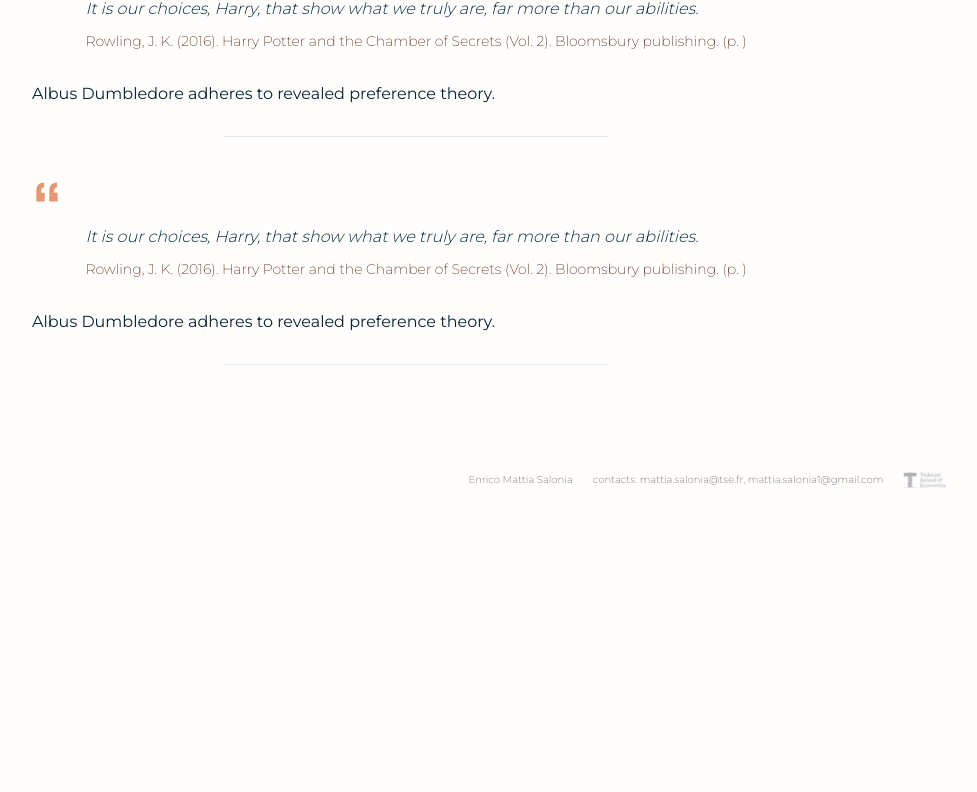
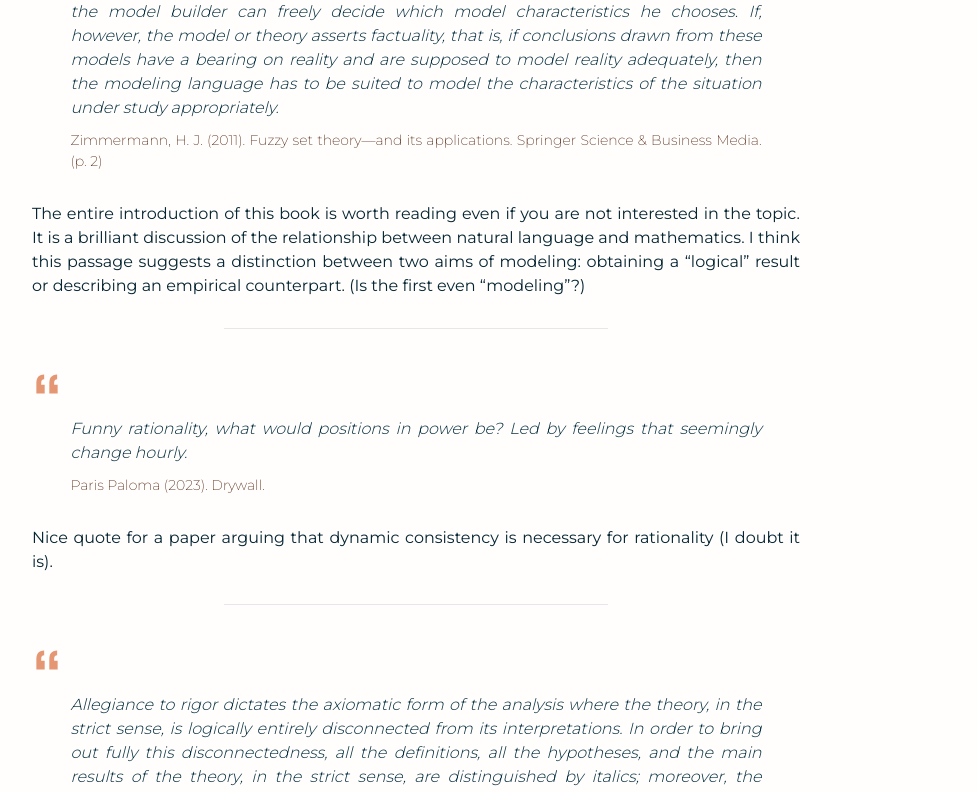
Before and after one commit to lollo-santucci/enrico-mattia-salonia, a Next.js app: page /quotes in a window 1280 px wide. Shown: the part 300-1092 px from the top of the page, without its empty margins (224-1201 px from the left). Before the commit the page ends 800 px from the top, so only its background shows below. Built offline with nearby package versions, Linux system fonts and the light colour scheme.

Commit message:
update page content

```diff
--- a/src/app/page.tsx
+++ b/src/app/page.tsx
@@ -19,9 +19,9 @@
       <p>
         I am a behavioral economist interested in theory and <br/> experiments.
         <br/><br/>
-        I am a fourth-year PhD student in Economics <br/> at <Link href="" text="Toulouse School of Economics"/>.
+        I am a fourth-year PhD student in Economics <br/> at <Link href="https://www.tse-fr.eu/" text="Toulouse School of Economics"/>.
         <br/><br/>
-        I was also a 2023 Fellow at the <br/><Link href="" text="Global Priorities Institute"/>.
+        I was also a 2023 Fellow at the <br/><Link href="https://globalprioritiesinstitute.org/" text="Global Priorities Institute"/>.
         <br/><br/>
         My CV is <Link href="" text="here"/>.
         <br/><br/>
--- a/src/app/quotes/page.tsx
+++ b/src/app/quotes/page.tsx
@@ -8,15 +8,30 @@
         <PageSection>
           <TextSimple content="I sometimes find nice quotes on random topics from books, songs or other media. I collect these here, in no particular order, with or without commentary. Reach out if you want to discuss any of them!" />
           <QuoteSection
-          quote="It is our choices, Harry, that show what we truly are, far more than our abilities."
-          source="Rowling, J. K. (2016). Harry Potter and the Chamber of Secrets (Vol. 2). Bloomsbury publishing. (p. )"
-          comment="Albus Dumbledore adheres to revealed preference theory."
+          quote="If the model under consideration is a formal model, that is, if it does not pretend to model reality adequately, then the model assumptions are in a sense arbitrary, that is, the model builder can freely decide which model characteristics he chooses. If, however, the model or theory asserts factuality, that is, if conclusions drawn from these models have a bearing on reality and are supposed to model reality adequately, then the modeling language has to be suited to model the characteristics of the situation under study appropriately."
+          source="Zimmermann, H. J. (2011). Fuzzy set theory—and its applications. Springer Science & Business Media. (p. 2)"
+          comment="The entire introduction of this book is worth reading even if you are not interested in the topic. It is a brilliant discussion of the relationship between natural language and mathematics. I think this passage suggests a distinction between two aims of modeling: obtaining a “logical” result or describing an empirical counterpart. (Is the first even “modeling”?)"
+          />
+          <QuoteSection
+          quote="Funny rationality, what would positions in power be? Led by feelings that seemingly change hourly."
+          source="Paris Paloma (2023). Drywall."
+          comment="Nice quote for a paper arguing that dynamic consistency is necessary for rationality (I doubt it is)."
+          />
+          <QuoteSection
+          quote="Allegiance to rigor dictates the axiomatic form of the analysis where the theory, in the strict sense, is logically entirely disconnected from its interpretations. In order to bring out fully this disconnectedness, all the definitions, all the hypotheses, and the main results of the theory, in the strict sense, are distinguished by italics; moreover, the transition from the informal discussion of interpretations to the formal construction of the theory is often marked by one of the expressions: “in the language of the theory,” “for the sake of the theory,” “formally.” Such a dichotomy reveals all the assumptions and the logical structure of the analysis. It also makes possible immediate extensions of that analysis without modification of the theory, by simple reinterpretations of concepts."
+          source="Debreu, G. (1959). Theory of value: An axiomatic analysis of economic equilibrium (Vol. 17). Yale University Press. (p. x)"
+          comment="I wish it were common to explicitly distinguish the logical results of a paper from their interpretation. I feel that by collapsing these two we step into a strange ontological paradox in which the empirical counterpart is the artificial construct of the theory. Maybe this would only lengthen papers (e.g., “in the language of the theory” if marginal costs increase then…)."
           />
           <QuoteSection
           quote="It is our choices, Harry, that show what we truly are, far more than our abilities."
           source="Rowling, J. K. (2016). Harry Potter and the Chamber of Secrets (Vol. 2). Bloomsbury publishing. (p. )"
           comment="Albus Dumbledore adheres to revealed preference theory."
           />
+          <QuoteSection
+          quote="For instance, there is no need to argue whether economics (or decision theory, or sociology) is a science. We may define “science” in a way that includes economics or in a way that doesn’t, depending on which generalizations will be easier to state using the definition."
+          source="Gilboa, I. (2009). Theory of decision under uncertainty (Vol. 45). Cambridge university press. (p. 58)"
+          comment="I asked myself and discussed with others about this point multiple times. But in the end, I stopped caring. I think sometimes the word “this is science” is used in a loaded way, meaning something like “oh but this is truly correct, not an opinion.” Is it about the accuracy of predictions? Then just set the bar you like for accepting a discipline as a science. Is it about math? Economists use math, and their results are no different than those in mathematics or other “sciences.”"
+          />
         </PageSection>
       </main>
     );
--- a/src/app/research/page.tsx
+++ b/src/app/research/page.tsx
@@ -2,14 +2,41 @@
 import SectionTitle from "@/components/atoms/SectionTitle/SectionTitle";
 import CardExtended from "@/components/organisms/CardExtended/CardExtended";
 import Abstract from "@/components/atoms/Abstract/Abstract";
+import TextSimple from "@/components/atoms/TextSimple/TextSimple";
+import Link from "@/components/atoms/Link/Link";
 
 export default function Research() {
   return (
     <main className="main col">
       <PageSection>
+        <CardExtended title="A Foundation for Universalisation in Games">
+          <Abstract
+            content="In revealed preference theory, observed choice is interpreted as revealing tastes over the outcomes of the decision. Nevertheless, if a moral principle prescribes an act for reasons unrelated to its consequences, the inference drawn regarding preferences is misleading. In this paper, I study the behaviour of deontological decision makers who follow the moral principle of universalisation. I develop a decision theory for agents who value the impact of their choice in determining a counterfactual outcome they envision. Hence, the choice of action reveals a preference for counterfactual outcomes. I propose a unifying model based on my theory, inspired by the equal sacrifice principle. It can be specified to obtain the most prominent models of universalisation, compare them, highlight and arguably overcome their limitations."
+            availability="Draft"
+            link="/"
+          />
+        </CardExtended>
+      </PageSection>
+      <PageSection>
         <SectionTitle text="Work in progress"/>
-        <CardExtended title="A title">
-          <Abstract content="An abstract"/>
+        <CardExtended title="Belief-dependent motivations and belief updating">
+          <Abstract content="This paper develops a theory of subjective motivated belief updating. Behavior in a dynamic decision problem reveals that the agent anticipates she will distort her beliefs to satisfy her belief-dependent preferences. Assumptions on ex-ante choice are provided to identify preferences, prior beliefs and departures from Bayesian updating. The theory rationalises excessive trading, the ostrich effect and moral wiggle room."/>
+        </CardExtended>
+        <CardExtended title="Can Pessimistic Beliefs Threaten Redistribution?" authors="Michele Bisceglia" links="https://www.tse-fr.eu/fr/people/michele-bisceglia">
+          <Abstract content="This paper develops a theory of subjective motivated belief updating. Behavior in a dynamic decision problem reveals that the agent anticipates she will distort her beliefs to satisfy her belief-dependent preferences. Assumptions on ex-ante choice are provided to identify preferences, prior beliefs and departures from Bayesian updating. The theory rationalises excessive trading, the ostrich effect and moral wiggle room."/>
+        </CardExtended>
+      </PageSection>
+      <PageSection>
+        <SectionTitle text="For Fun"/>
+        <TextSimple content="I have some work in areas in the neighborhood of economics, but not quite there. You can find it here."/>
+        <CardExtended title="The Chaining Argument Unchained" authors="Annalisa Costella" links="https://www.annalisacostella.com/home">
+          <Abstract content="We show that formalising Chang's chaining argument against the Trichotomy Thesis demonstrates that the intuitive pull of the argument relies on exploiting the features of a notion of closeness that is, however, a trichotomous relation itself. As such, the premises of the argument are inconsistent with each other, and the argument is unsound. Our results illuminate that the chaining argument does not provide insights into axiology."/>
+        </CardExtended>
+      </PageSection>
+      <PageSection>
+        <SectionTitle text="Book Review"/>
+        <CardExtended title="Review of Ivan Moscati’s Measuring Utility: From the Marginal Revolution to Behavioral Economics" authors="Annalisa Costella" links="https://www.annalisacostella.com/home">
+          <Link text="Erasmus Journal for Philosophy and Economics (2020)" href="https://ejpe.org/journal/article/view/469/337" size="text-m" />
         </CardExtended>
       </PageSection>
     </main>
```
